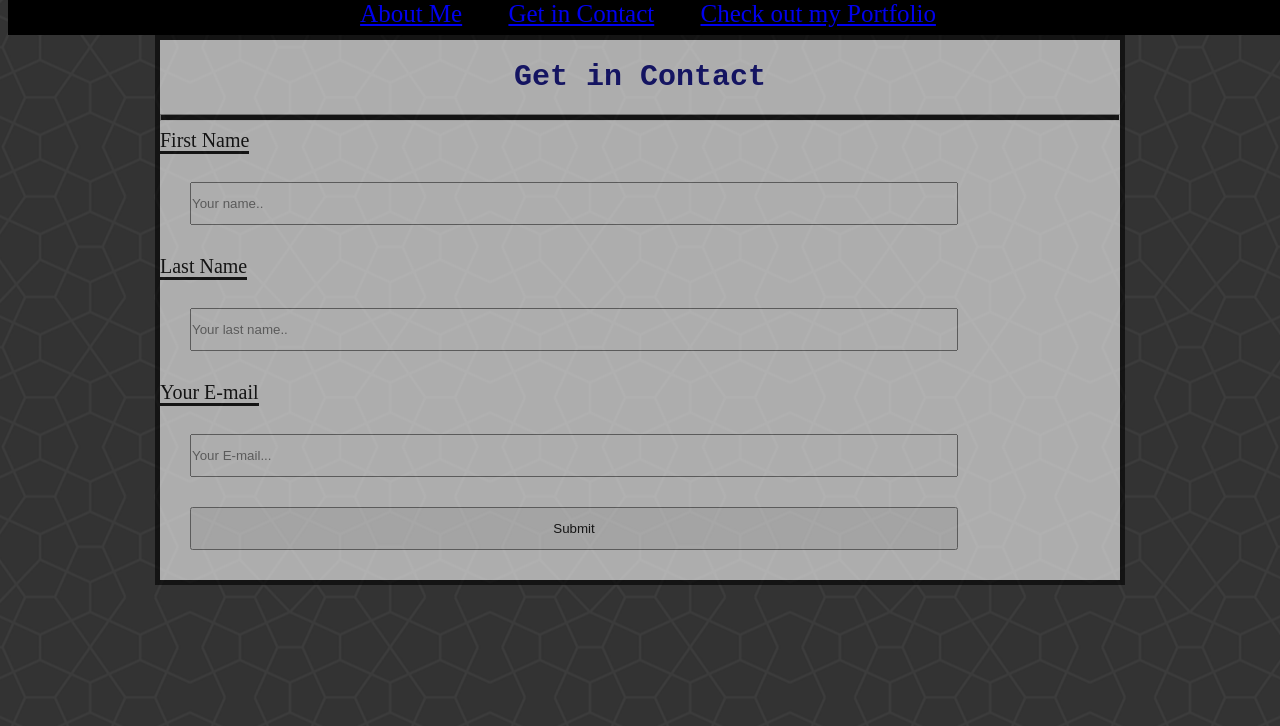
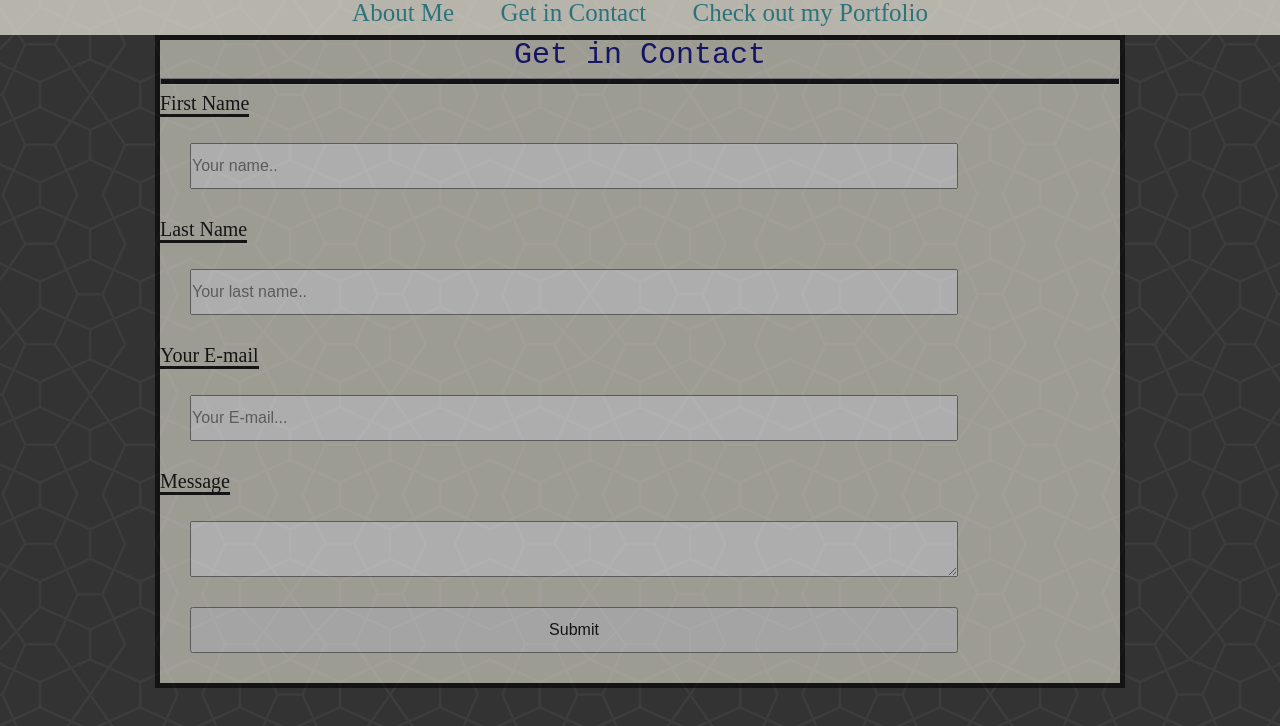
Before and after one commit to ColeAmodeo/ColeAmodeo.github.io, a plain HTML site: page contact.html in a window 1280 px wide. Drawn offline with Linux system fonts and the light colour scheme.

Commit message:
Week 2,day 1

```diff
--- a/assets/css/reset.css
+++ b/assets/css/reset.css
@@ -0,0 +1,43 @@
+html, body, div, span, applet, object, iframe,
+h1, h2, h3, h4, h5, h6, p, blockquote, pre,
+a, abbr, acronym, address, big, cite, code,
+del, dfn, em, img, ins, kbd, q, s, samp,
+small, strike, strong, sub, sup, tt, var,
+b, u, i, center,
+dl, dt, dd, ol, ul, li,
+fieldset, form, label, legend,
+table, caption, tbody, tfoot, thead, tr, th, td,
+article, aside, canvas, details, embed,
+figure, figcaption, footer, header, hgroup,
+menu, nav, output, ruby, section, summary,
+time, mark, audio, video {
+	margin: 0;
+	padding: 0;
+	border: 0;
+	font-size: 100%;
+	font: inherit;
+	vertical-align: baseline;
+}
+/* HTML5 display-role reset for older browsers */
+article, aside, details, figcaption, figure,
+footer, header, hgroup, menu, nav, section {
+	display: block;
+}
+body {
+	line-height: 1;
+}
+ol, ul {
+	list-style: none;
+}
+blockquote, q {
+	quotes: none;
+}
+blockquote:before, blockquote:after,
+q:before, q:after {
+	content: '';
+	content: none;
+}
+table {
+	border-collapse: collapse;
+	border-spacing: 0;
+}
--- a/assets/css/style.css
+++ b/assets/css/style.css
@@ -4,16 +4,23 @@
 
 nav {
     height: 35px;
-    background-color: black;
-    color: lightskyblue;
+    background-color: #E4E2D4;
+    opacity: 0.75;
     font-size: 25px;
     text-align: center;
+    text-decoration: none;
     width: 100%;
     position: fixed;
     top: 0;
     z-index: 3;
 }
+a {
+    margin: 20px;
+    text-decoration: none;
+    color: #2B8895;
 
+
+}
 
 body {
     background-image: url("../images/congruent_outline.png");
@@ -29,7 +36,7 @@ h1 {
 }
 
 .page {
-    background-color: white;
+    background-color: #E4E2D4;
     opacity: 0.6;
     background-position: center;
     vertical-align: middle;
@@ -78,25 +85,25 @@ hr {
     height: 5px;
 }
 
-a {
-    margin: 20px;
 
-}
 
 /* GRID STYLING */
 
 grid {
-    margin-top: 25px;
+
+    margin: 22px auto 0 auto;
     display:grid;
-    width: 100%;
+    width: 95%;
     grid-template-columns: 1fr 1fr 1fr;
     grid-template-rows: repeat(3, 250px);
     grid-gap: 20px;
  }
 .project {
-        background-size: contain;
-        background-repeat: round;
-        border-radius: 3%
+        background-size: cover;
+        background-repeat: no-repeat;
+        background-position: center;
+        border-radius: 3%;
+        border: black 2px solid;
 }
 h3 {
     background-color: black;
@@ -124,9 +131,18 @@ input{
     padding: 12px 0px;
     margin: 30px;
     box-sizing: border-box;
+    font-size: 16px;
 }
 
 label {
     font-size: 20px;
     border-bottom: black 3px solid
 }
+
+textarea {
+    display: block;
+    width: 80%;
+    padding: 12px 0px;
+    margin: 30px;
+    box-sizing: border-box;
+}
--- a/contact.html
+++ b/contact.html
@@ -5,6 +5,7 @@
     <meta http-equiv="X-UA-Compatible" content="IE=edge">
     <title>Page Title</title>
     <meta name="viewport" content="width=device-width, initial-scale=1">
+    <link rel="stylesheet" type="text/css" media="screen" href="assets/css/reset.css" />
     <link rel="stylesheet" type="text/css" media="screen" href="assets/css/style.css" />
 
 </head>
@@ -18,16 +19,23 @@
         <h1> Get in Contact</h1>
         <hr>
         <form action="/action_page.php">
-            <label for="fname">First Name</label>
+            <label for="fname"> First Name</label>
             <input type="text" id="fname" name="firstname" placeholder="Your name..">
 
-            <label for="lname">Last Name</label>
+            <label for="lname"> Last Name</label>
             <input type="text" id="lname" name="lastname" placeholder="Your last name..">
 
-            <label for="email">Your E-mail</label>
+            <label for="email"> Your E-mail</label>
             <input type="text" id="email" placeholder="Your E-mail...">
 
-            <input type="submit" value="Submit">
+            <label for="textarea"> Message</label>
+            <br>
+            <textarea type="text"></textarea>
+
+
+            <input type="submit" id='submit' value="Submit">
+
+
           </form>
 
 
```
Also changed, not shown: index.html (+1 -0 lines), portfolio.html (+1 -0 lines), assets/images/trivia.png.
